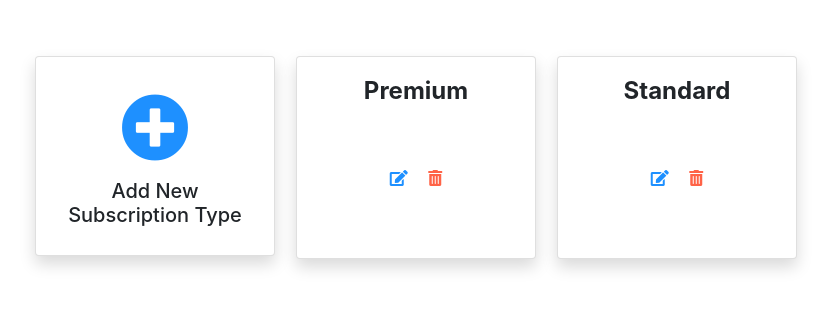
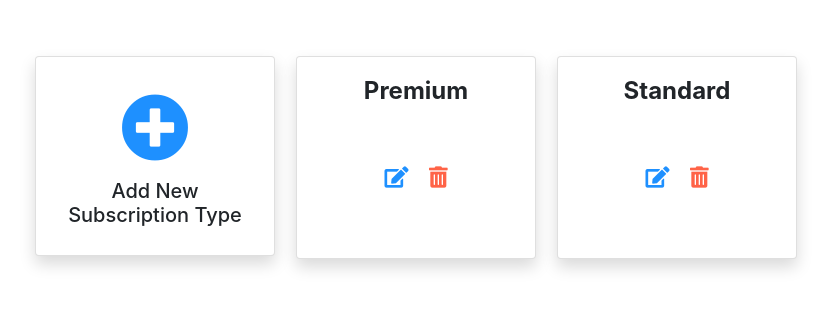
Before and after one commit to Alvi-Rahman/Video_Stream_Service, a Django app: page /video_stream_admin/subscription_type_list/ in a window 1280 px wide. Shown: the part 56-365 px from the top of the page, without its empty margins (98-929 px from the left). Run offline with Django 3.2, Linux system fonts and the light colour scheme; a user stored in the database is signed in; data comes from the database, SQL or seed files in the repository; some libraries are stand-ins or nearby versions.

Commit message:
fix: design

```diff
--- a/video_stream_app/templates/video_stream_app/subscription_type.html
+++ b/video_stream_app/templates/video_stream_app/subscription_type.html
@@ -38,12 +38,12 @@
                                 <div class="py-5">
                                     <a href="/video_stream_admin/subscriptions/edit__{{ subscription.pk }}/">
                                         <span style="color: Dodgerblue;" class="pr-2">
-                                            <i class="fas fa-edit"></i>
+                                            <i class="fas fa-edit fa-lg"></i>
                                         </span>
                                     </a>
                                     <a href="/video_stream_admin/subscriptions/delete__{{ subscription.pk }}/">
                                         <span style="color: tomato;" class="pl-2">
-                                            <i class="fas fa-trash-alt"></i>
+                                            <i class="fas fa-trash-alt fa-lg"></i>
                                         </span>
                                     </a>
                                 </div>
```
